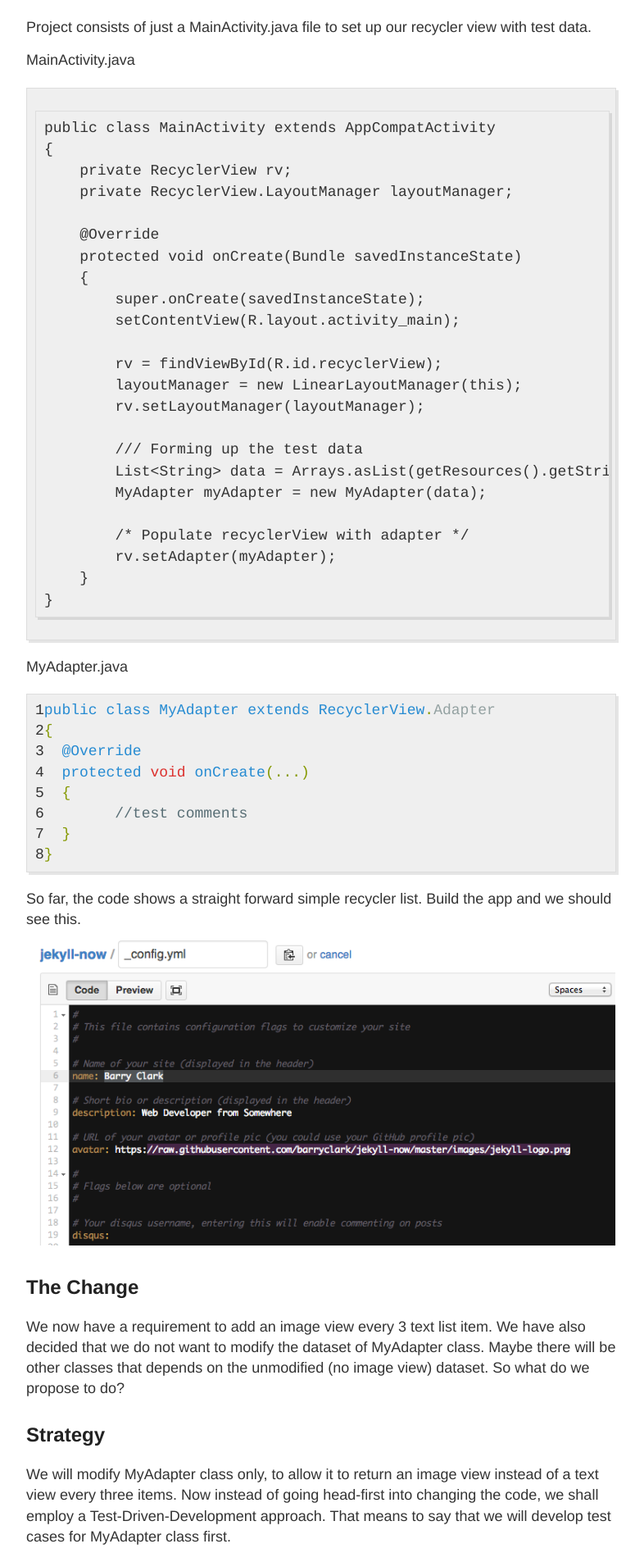
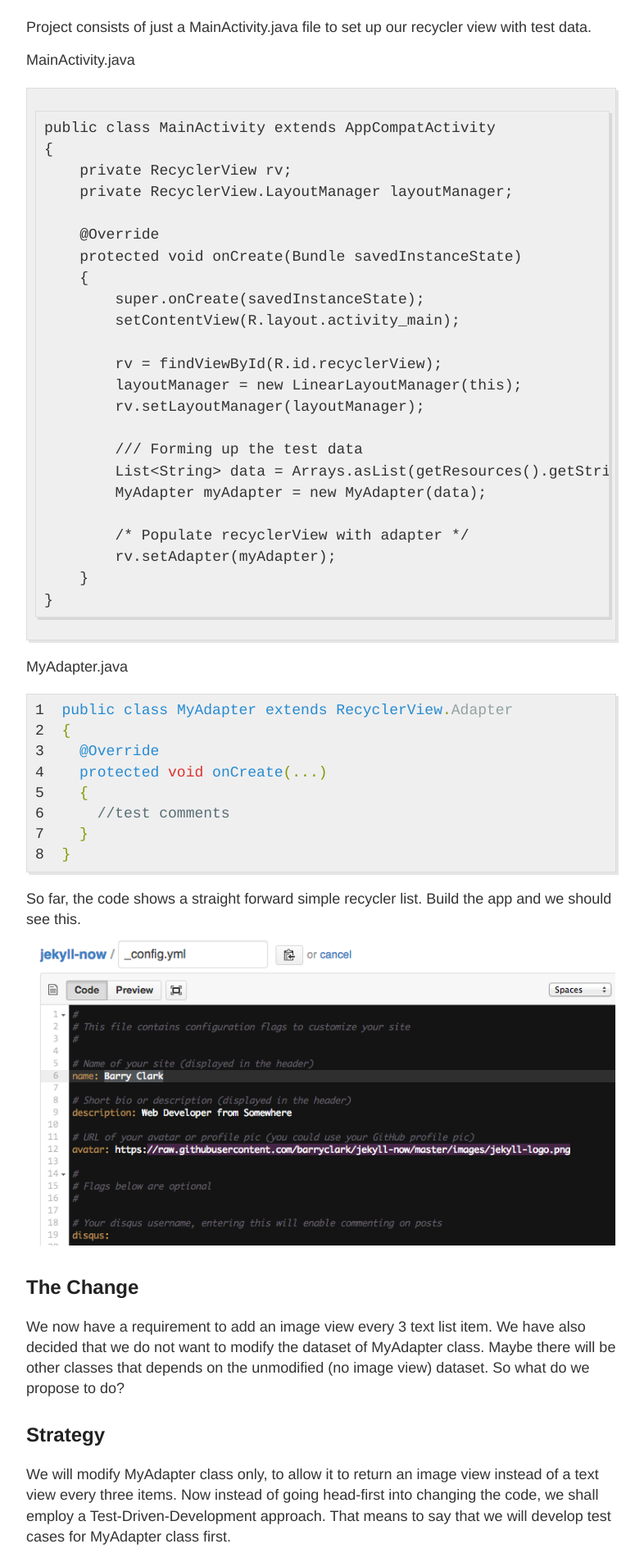
Before and after one commit to teoboonkeat/teoboonkeat.github.io, a Jekyll site: the page built from _posts/2014-3-3-Hello-World.md, in a window 1280 px wide. Shown: the part 814-2719 px from the top of the page at 82% size, without its empty margins (248-1034 px from the left). Built offline with Jekyll 4.4.1, drawn with Linux system fonts in a browser that asks for light colours.

```diff
--- a/_posts/2014-3-3-Hello-World.md
+++ b/_posts/2014-3-3-Hello-World.md
@@ -52,14 +52,14 @@ MainActivity.java
 MyAdapter.java
 
 {% highlight java linenos %}
-public class MyAdapter extends RecyclerView.Adapter
-{
-  @Override
-  protected void onCreate(...)
+  public class MyAdapter extends RecyclerView.Adapter
   {
-  	//test comments
+    @Override
+    protected void onCreate(...)
+    {
+      //test comments
+    }
   }
-}
 {% endhighlight %}
 
 
```
